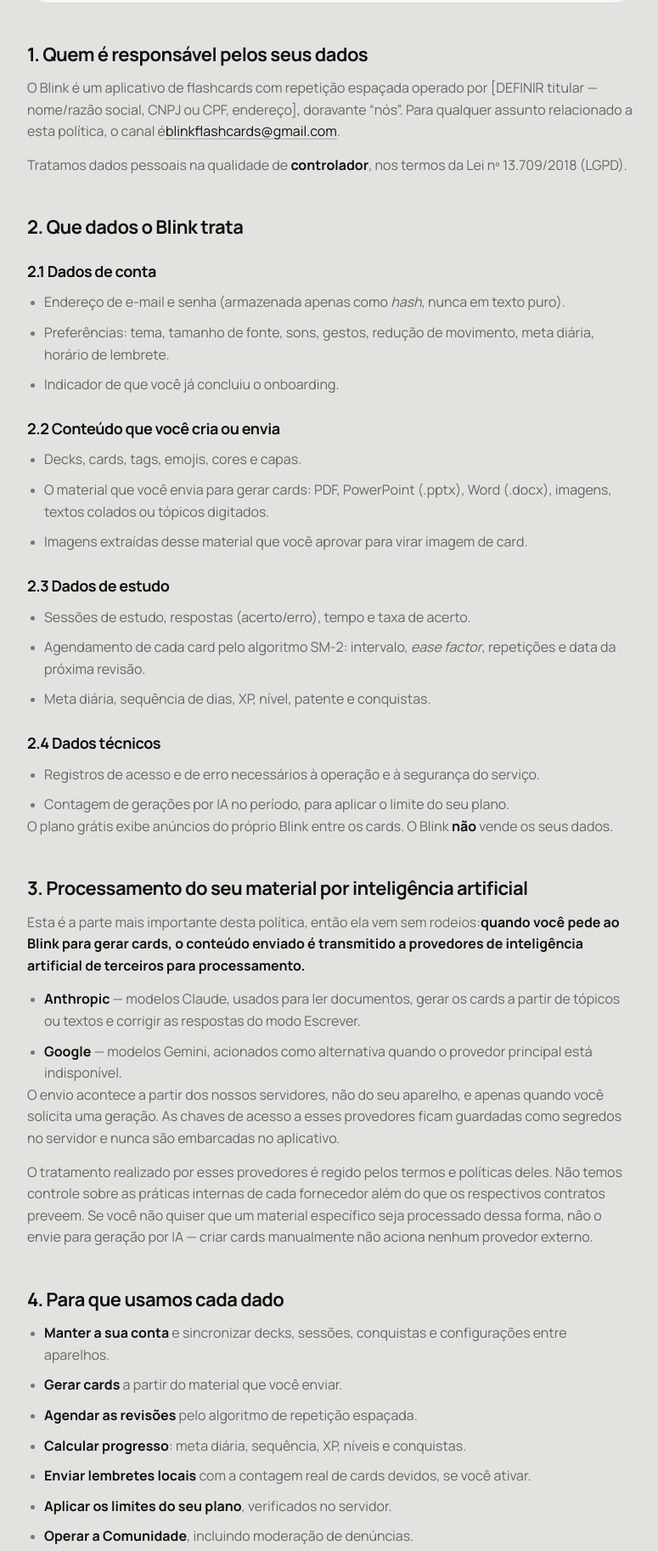
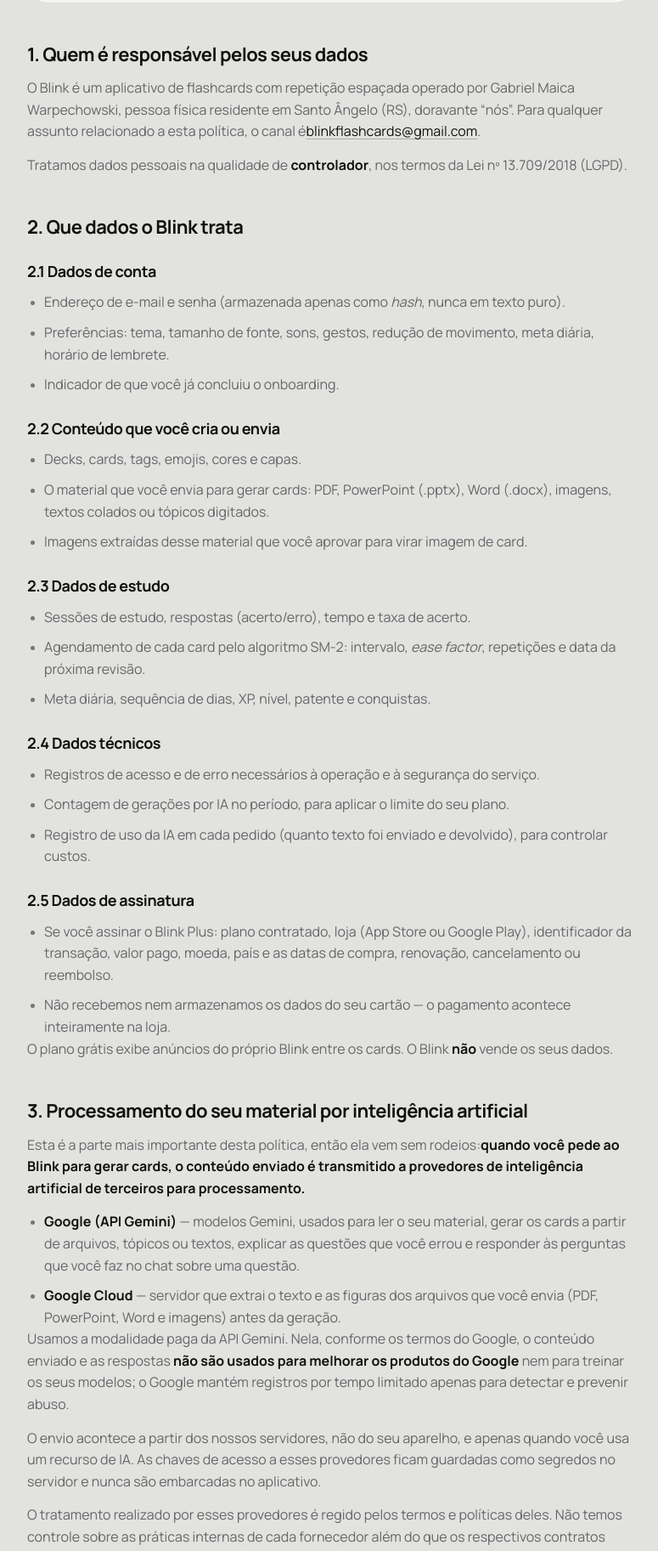
Before and after one commit to eduardobutzen/BlinkLandingPage, a React (Vite) app: page /privacidade in a window 1280 px wide. Shown: the part 918-2743 px from the top of the page at 85% size, without its empty margins (250-1025 px from the left). Built offline with nearby package versions, Linux system fonts and the light colour scheme.

Commit message:
fix: política e termos batem com o app de hoje

```diff
--- a/src/pages/PrivacyPolicyBody.tsx
+++ b/src/pages/PrivacyPolicyBody.tsx
@@ -6,7 +6,7 @@
         <p className="eyebrow">Legal</p>
         <h1>Política de Privacidade</h1>
         <p className="doc__meta">Aplica-se ao aplicativo Blink (iOS e Android) e a este site.<br />
-          Última atualização: 20 de agosto de 2026 · Vigência a partir de [DEFINIR data de publicação]</p>
+          Última atualização: 12 de outubro de 2026</p>
 
         <div className="doc__toc">
           <h4>Nesta página</h4>
@@ -30,7 +30,7 @@
 
         <h2 id="quem">1. Quem é responsável pelos seus dados</h2>
         <p>O Blink é um aplicativo de flashcards com repetição espaçada operado por
-          [DEFINIR titular — nome/razão social, CNPJ ou CPF, endereço], doravante “nós”.
+          Gabriel Maica Warpechowski, pessoa física residente em Santo Ângelo (RS), doravante “nós”.
           Para qualquer assunto relacionado a esta política, o canal é
           <a href="mailto:blinkflashcards@gmail.com">blinkflashcards@gmail.com</a>.</p>
         <p>Tratamos dados pessoais na qualidade de <b>controlador</b>, nos termos da Lei nº 13.709/2018 (LGPD).</p>
@@ -62,6 +62,13 @@
         <ul>
           <li>Registros de acesso e de erro necessários à operação e à segurança do serviço.</li>
           <li>Contagem de gerações por IA no período, para aplicar o limite do seu plano.</li>
+          <li>Registro de uso da IA em cada pedido (quanto texto foi enviado e devolvido), para controlar custos.</li>
+        </ul>
+
+        <h3>2.5 Dados de assinatura</h3>
+        <ul>
+          <li>Se você assinar o Blink Plus: plano contratado, loja (App Store ou Google Play), identificador da transação, valor pago, moeda, país e as datas de compra, renovação, cancelamento ou reembolso.</li>
+          <li>Não recebemos nem armazenamos os dados do seu cartão — o pagamento acontece inteiramente na loja.</li>
         </ul>
         <p>O plano grátis exibe anúncios do próprio Blink entre os cards. O Blink <b>não</b> vende os seus dados.</p>
 
@@ -70,11 +77,15 @@
           <b>quando você pede ao Blink para gerar cards, o conteúdo enviado é transmitido a provedores
           de inteligência artificial de terceiros para processamento.</b></p>
         <ul>
-          <li><b>Anthropic</b> — modelos Claude, usados para ler documentos, gerar os cards a partir de tópicos ou textos e corrigir as respostas do modo Escrever.</li>
-          <li><b>Google</b> — modelos Gemini, acionados como alternativa quando o provedor principal está indisponível.</li>
+          <li><b>Google (API Gemini)</b> — modelos Gemini, usados para ler o seu material, gerar os cards a partir de arquivos, tópicos ou textos, explicar as questões que você errou e responder às perguntas que você faz no chat sobre uma questão.</li>
+          <li><b>Google Cloud</b> — servidor que extrai o texto e as figuras dos arquivos que você envia (PDF, PowerPoint, Word e imagens) antes da geração.</li>
         </ul>
+        <p>Usamos a modalidade paga da API Gemini. Nela, conforme os termos do Google, o conteúdo
+          enviado e as respostas <b>não são usados para melhorar os produtos do Google</b> nem para
+          treinar os seus modelos; o Google mantém registros por tempo limitado apenas para detectar e
+          prevenir abuso.</p>
         <p>O envio acontece a partir dos nossos servidores, não do seu aparelho, e apenas quando você
-          solicita uma geração. As chaves de acesso a esses provedores ficam guardadas como segredos no
+          usa um recurso de IA. As chaves de acesso a esses provedores ficam guardadas como segredos no
           servidor e nunca são embarcadas no aplicativo.</p>
         <p>O tratamento realizado por esses provedores é regido pelos termos e políticas deles.
           Não temos controle sobre as práticas internas de cada fornecedor além do que os respectivos
@@ -89,6 +100,7 @@
           <li><b>Calcular progresso</b>: meta diária, sequência, XP, níveis e conquistas.</li>
           <li><b>Enviar lembretes locais</b> com a contagem real de cards devidos, se você ativar.</li>
           <li><b>Aplicar os limites do seu plano</b>, verificados no servidor.</li>
+          <li><b>Processar a sua assinatura</b>: liberar o Blink Plus, renová-lo, encerrá-lo e registrar reembolsos.</li>
           <li><b>Operar a Comunidade</b>, incluindo moderação de denúncias.</li>
           <li><b>Garantir segurança</b> e investigar abuso ou uso indevido.</li>
         </ul>
@@ -99,8 +111,9 @@
         <h2 id="compartilhamento">5. Com quem compartilhamos</h2>
         <ul>
           <li><b>Supabase</b> — infraestrutura de autenticação, banco de dados, armazenamento de arquivos e funções de servidor.</li>
-          <li><b>Anthropic</b> e <b>Google</b> — processamento de IA, conforme a seção 3.</li>
+          <li><b>Google</b> — processamento de IA e extração de arquivos, conforme a seção 3.</li>
           <li><b>Apple</b> e <b>Google</b> — quando houver assinatura, o processamento do pagamento ocorre nas lojas; não recebemos os dados do seu cartão.</li>
+          <li><b>RevenueCat</b> — gerencia as assinaturas do Blink Plus: recebe da loja a confirmação de cada compra, renovação ou reembolso, junto de um identificador da sua conta no Blink, para liberar ou encerrar o plano. Não recebe os dados do seu cartão.</li>
           <li><b>Autoridades</b> — apenas mediante requisição legal válida.</li>
         </ul>
         <p>Não compartilhamos dados pessoais com anunciantes nem com corretores de dados.</p>
@@ -137,7 +150,7 @@
         <ul>
           <li>Cópias de decks que você publicou e que outras pessoas já baixaram permanecem com elas.</li>
           <li>Registros que precisemos manter por obrigação legal ou para defesa em processo são conservados pelo prazo estritamente necessário.</li>
-          <li>Backups são sobrescritos no ciclo normal de rotação, em até [DEFINIR prazo — conferir com a configuração do provedor].</li>
+          <li>Backups são sobrescritos no ciclo normal de rotação, em até 7 dias.</li>
         </ul>
 
         <h2 id="direitos">10. Seus direitos</h2>
--- a/src/pages/TermsBody.tsx
+++ b/src/pages/TermsBody.tsx
@@ -6,7 +6,7 @@
         <p className="eyebrow">Legal</p>
         <h1>Termos de Uso</h1>
         <p className="doc__meta">Aplica-se ao aplicativo Blink (iOS e Android) e a este site.<br />
-          Última atualização: 20 de agosto de 2026 · Vigência a partir de [DEFINIR data de publicação]</p>
+          Última atualização: 12 de outubro de 2026</p>
 
         <div className="doc__toc">
           <h4>Nesta página</h4>
@@ -31,12 +31,13 @@
         <p>Ao criar uma conta ou usar o Blink, você concorda com estes Termos de Uso e com a
           <a href="/privacidade">Política de Privacidade</a>. Se não concordar com algum ponto,
           não use o serviço.</p>
-        <p>O Blink é operado por [DEFINIR titular — nome/razão social, CNPJ ou CPF, endereço].</p>
+        <p>O Blink é operado por Gabriel Maica Warpechowski, pessoa física residente em Santo Ângelo (RS).</p>
 
         <h2 id="servico">2. O que o Blink é</h2>
         <p>O Blink é um aplicativo de flashcards com repetição espaçada que gera cards a partir de
           material fornecido por você — PDF, PowerPoint, Word, imagem, texto colado ou tópico digitado —
-          e agenda as revisões pelo algoritmo SM-2. Inclui quatro modos de prática, acompanhamento de
+          e agenda as revisões pelo algoritmo SM-2. Inclui três modos de prática (flashcards, quiz e os dois
+          intercalados), acompanhamento de
           progresso e uma área de Comunidade para publicar e baixar decks.</p>
         <p>É uma ferramenta de estudo. <b>Não é serviço educacional certificado, consultoria profissional
           nem fonte de informação verificada</b>, e não substitui o seu material original ou a orientação
@@ -73,11 +74,10 @@
 
         <h2 id="ia">6. Geração por inteligência artificial</h2>
         <p>Ao pedir uma geração, o material enviado é processado por provedores de IA de terceiros
-          (Anthropic e, como alternativa, Google), conforme detalhado na
+          (Google, por meio dos modelos Gemini), conforme detalhado na
           <a href="/privacidade#ia">Política de Privacidade</a>.</p>
         <ul>
-          <li><b>O resultado pode conter erros.</b> Cards gerados por IA podem trazer imprecisões, omissões ou interpretações equivocadas do material. Confira o conteúdo antes de confiar nele — especialmente em contextos de saúde, direito e finanças.</li>
-          <li><b>A correção do modo Escrever avalia sentido</b>, não literalidade, e também está sujeita a erro.</li>
+          <li><b>O resultado pode conter erros.</b> Cards, explicações e respostas do chat gerados por IA podem trazer imprecisões, omissões ou interpretações equivocadas do material. Confira o conteúdo antes de confiar nele — especialmente em contextos de saúde, direito e finanças.</li>
           <li><b>Há limites técnicos por arquivo:</b> 25 MB, 80 páginas ou slides e até 60 figuras aprovadas. Material acima disso é processado até onde couber, com aviso.</li>
           <li><b>Não garantimos disponibilidade contínua</b> da geração por IA: ela depende de serviços de terceiros que podem falhar ou mudar suas condições.</li>
         </ul>
@@ -134,7 +134,7 @@
           <li><b>Alterações:</b> podemos atualizar estes termos. Mudanças relevantes serão comunicadas no aplicativo antes de entrar em vigor; continuar usando o Blink depois disso significa concordar com a nova versão.</li>
           <li><b>Cessão:</b> você não pode transferir sua conta a terceiros. Podemos ceder estes termos em caso de reorganização societária, mantendo as suas condições.</li>
           <li><b>Independência das cláusulas:</b> se alguma disposição for considerada inválida, as demais continuam valendo.</li>
-          <li><b>Lei aplicável e foro:</b> aplica-se a lei brasileira. Fica eleito o foro da comarca de [DEFINIR comarca], ressalvado o direito do consumidor de demandar no foro do seu domicílio.</li>
+          <li><b>Lei aplicável e foro:</b> aplica-se a lei brasileira. Fica eleito o foro da comarca de Santo Ângelo (RS), ressalvado o direito do consumidor de demandar no foro do seu domicílio.</li>
         </ul>
 
         <h2 id="contato">13. Contato</h2>
```
